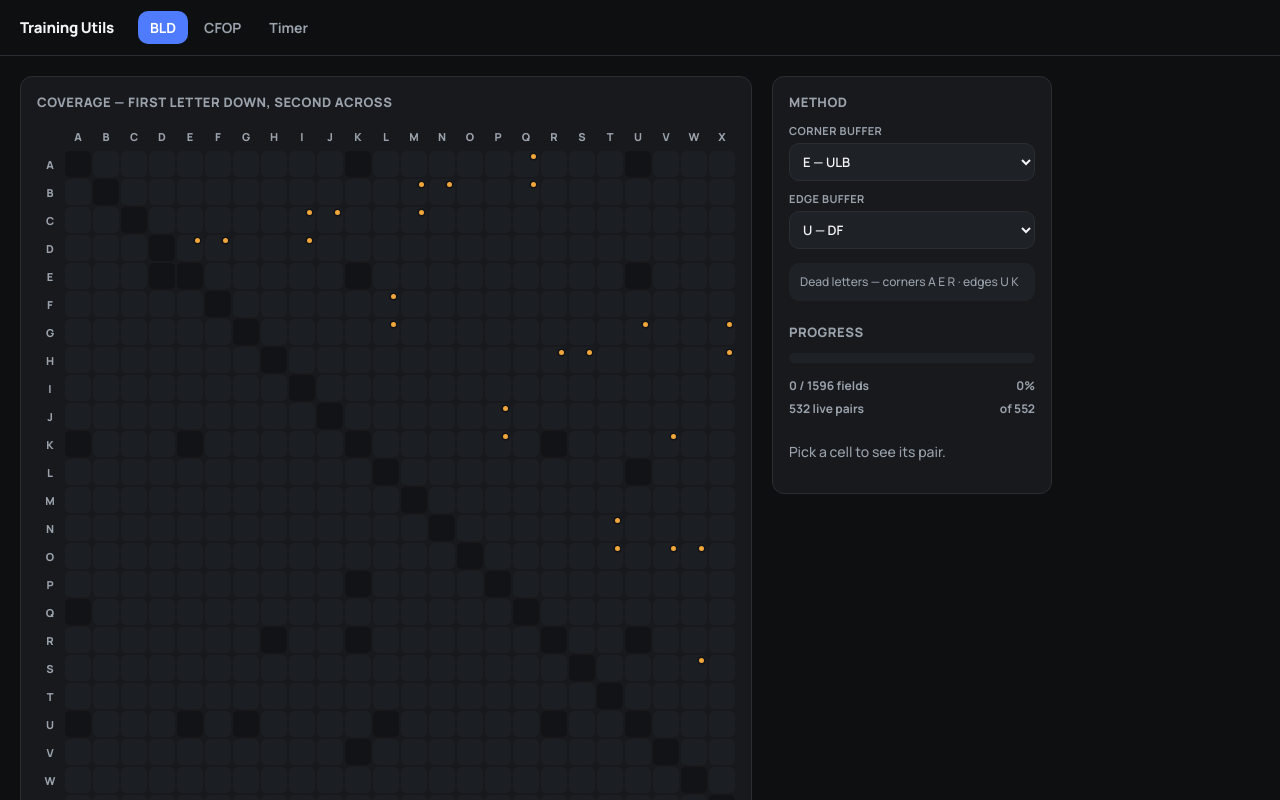
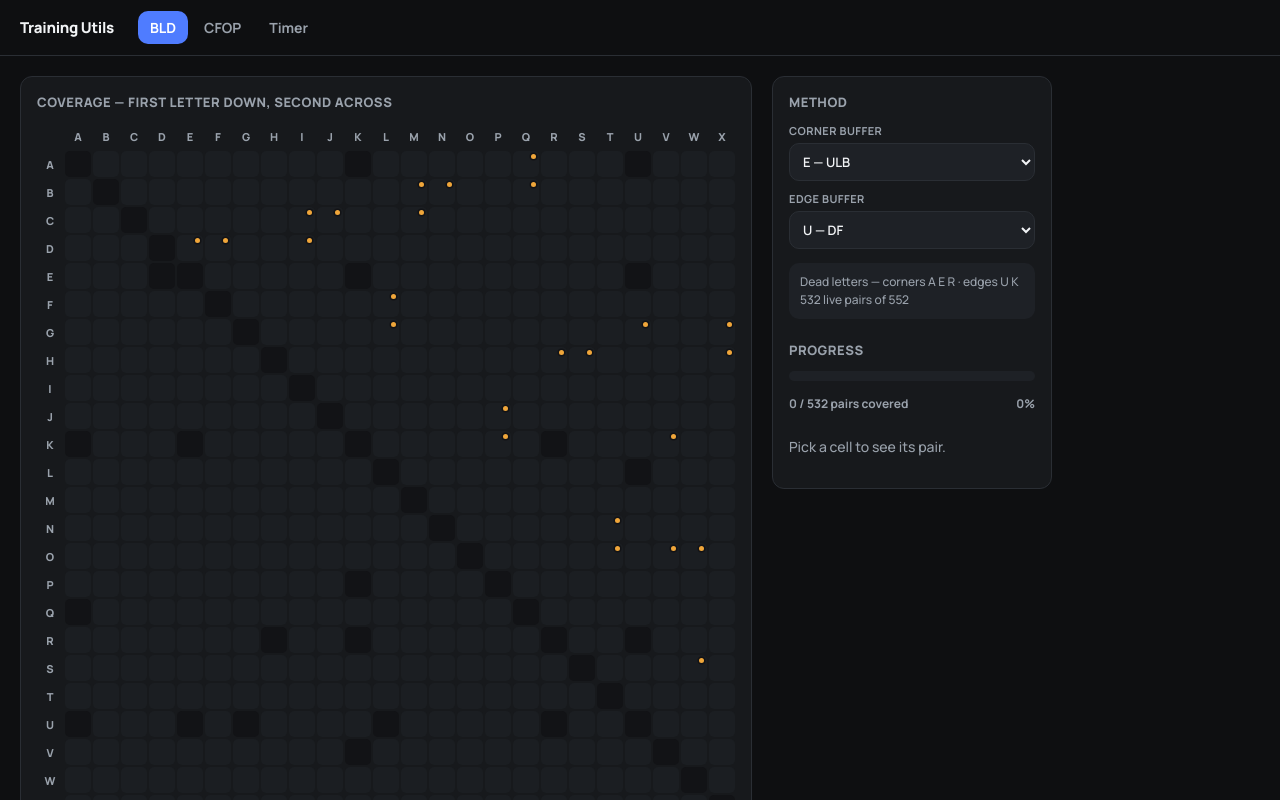
Before and after one commit to stantargonski/rubiks-bld-trainer, a React (Vite) app: page / in a window 1280 px wide. Built offline with nearby package versions, Linux system fonts and the light colour scheme.

Commit message:
feat: enhance PairGrid to track progress with updated totals and percentage calculations

```diff
--- a/src/bld/letterPairs/PairGrid.tsx
+++ b/src/bld/letterPairs/PairGrid.tsx
@@ -6,6 +6,8 @@ import { blindSets, pairFlag, nextEmptyCode, type PairFlag } from './scope'
 import PairEditor from './PairEditor'
 
 const ALL_PAIRS = LETTERS.length * LETTERS.length - LETTERS.length
+const pct = (part: number, whole: number) =>
+  (whole === 0 ? 0 : Math.round((part / whole) * 100))
 
 const FLAG_LABEL: Record<PairFlag, string> = {
   dead: 'never traced with these buffers',
@@ -26,24 +28,25 @@ interface PairGridProps {
 export default function PairGrid({store, settings,onSettings, selected, onSelect, onChangeEntry,}: PairGridProps) {
   const blind = useMemo(() => blindSets(settings), [settings]);
 
-  // One pass for both numbers. Dead pairs are excluded from the denominator
-  // *and* the numerator — otherwise changing buffers can print over 100%.
+  // One pass, three numbers. Dead pairs are excluded from every denominator
+  // *and* numerator — otherwise changing buffers can print over 100%.
   const totals = useMemo(() => {
     let live = 0;
-    let done = 0;
+    let started = 0;   // pairs with at least one of person/action/object
+    let done = 0;      // individual fields filled
     for (const first of LETTERS) {
       for (const second of LETTERS) {
         if (pairFlag(first, second, settings) === 'dead') continue;
         live += 1;
-        done += filledCount(store.pairs[first + second]);
+        const level = filledCount(store.pairs[first + second]);
+        if (level > 0) started += 1;
+        done += level;
       }
     }
-    return { live, done, fields: live * FIELDS.length };
+    return { live, started, done, fields: live * FIELDS.length };
   }, [settings, store]);
 
-  const percent = totals.fields === 0
-    ? 0
-    : Math.round((totals.done / totals.fields) * 100);
+  const percent = pct(totals.started, totals.live);
 
   const entry: PairEntry | null = selected
     ? (store.pairs[selected] ?? blankEntry(selected))
@@ -100,6 +103,8 @@ export default function PairGrid({store, settings,onSettings, selected, onSelect
 
         <p className="blind">
           Dead letters — corners {blind.corner.join(' ')} · edges {blind.edge.join(' ')}
+          <br />
+          {totals.live} live pairs of {ALL_PAIRS}
         </p>
 
         <h2 className="panel-title" style={{ marginTop: 22 }}>Progress</h2>
@@ -107,13 +112,13 @@ export default function PairGrid({store, settings,onSettings, selected, onSelect
           <i style={{ width: `${percent}%` }} />
         </div>
         <div className="stat">
-          <span>{totals.done} / {totals.fields} fields</span>
+          <span>{totals.started} / {totals.live} pairs covered</span>
           <span>{percent}%</span>
         </div>
-        <div className="stat">
-          <span>{totals.live} live pairs</span>
-          <span>of {ALL_PAIRS}</span>
-        </div>
+        {/* <div className="stat">
+          <span>{totals.done} / {totals.fields} fields</span>
+          <span>{pct(totals.done, totals.fields)}%</span>
+        </div> */}
 
         {entry ? (
           <PairEditor
```
